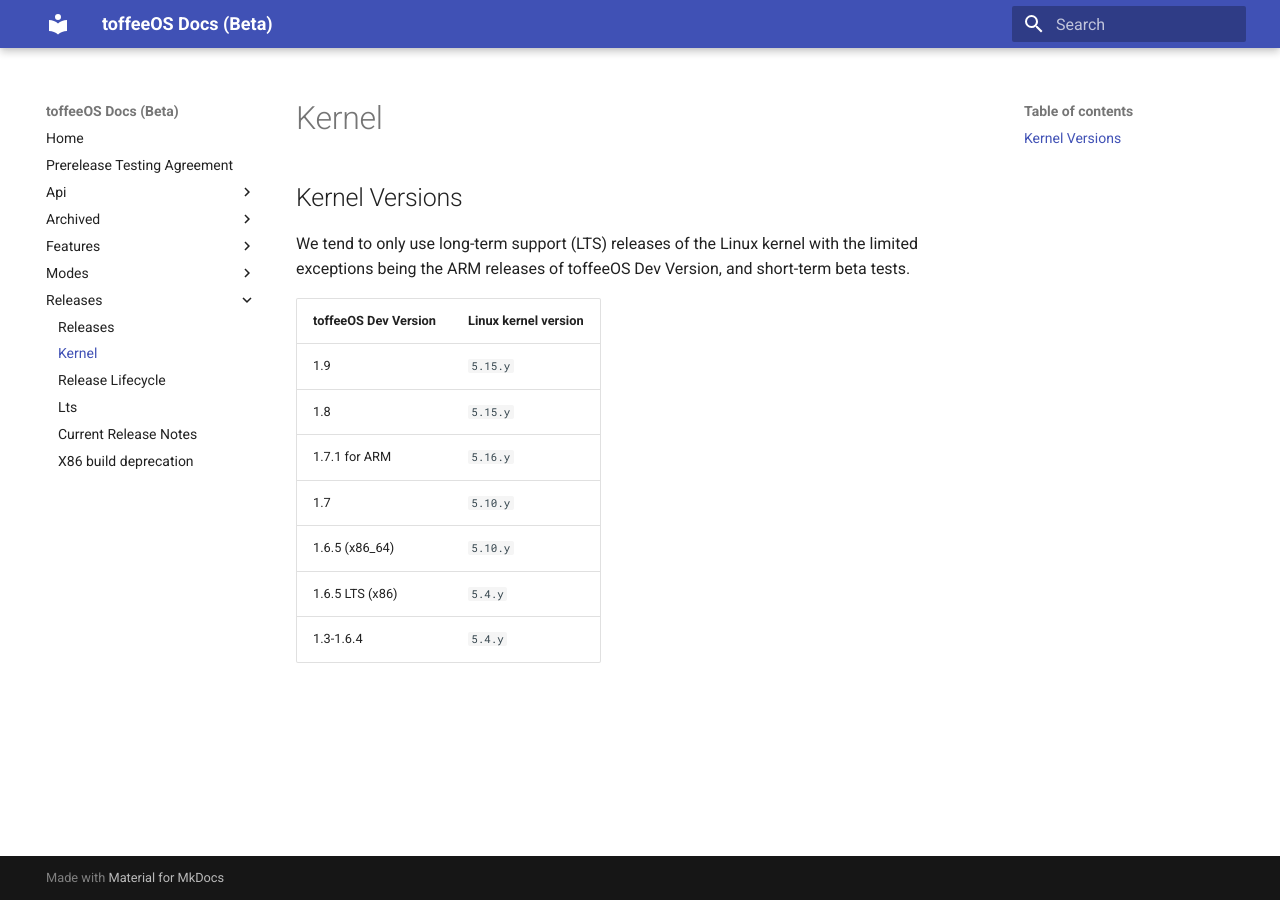
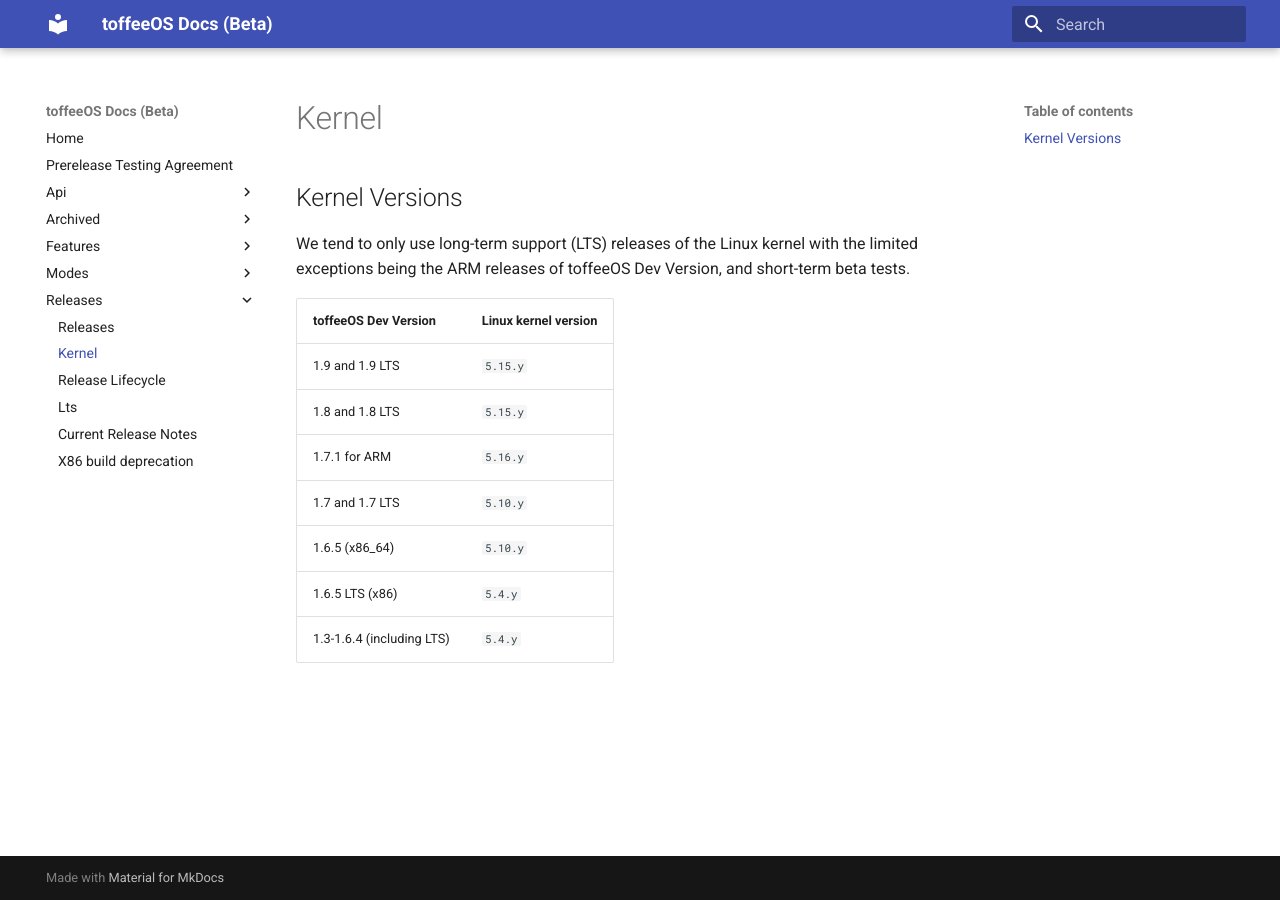
Before and after one commit to Wallymer/toffeeOSdocs, an MkDocs documentation site: the page built from docs/releases/kernel.md, in a window 1280 px wide. Built offline with MkDocs 1.6.1 and Material for MkDocs 9.7.7, drawn with Linux system fonts in a browser that asks for light colours.

Commit message:
KERNEL: update doc with version corrections
Signed-off-by: Slade Watkins <slade@sladewatkins.com>
Co-Authored-By: Owen Archambault <archam@wallymer.com>

```diff
--- a/docs/releases/kernel.md
+++ b/docs/releases/kernel.md
@@ -4,10 +4,10 @@
 
 | toffeeOS Dev Version | Linux kernel version |
 |------------|----------------------|
-| 1.9 | ``5.15.y`` |
-| 1.8 | ``5.15.y`` |
+| 1.9 and 1.9 LTS | ``5.15.y`` |
+| 1.8 and 1.8 LTS | ``5.15.y`` |
 | 1.7.1 for ARM | ``5.16.y`` |
-| 1.7 | ``5.10.y`` |
+| 1.7 and 1.7 LTS | ``5.10.y`` |
 | 1.6.5 (x86_64) | ``5.10.y`` |
 | 1.6.5 LTS (x86) | ``5.4.y`` |
-| 1.3-1.6.4 | ``5.4.y`` |
+| 1.3-1.6.4 (including LTS) | ``5.4.y`` |
```
